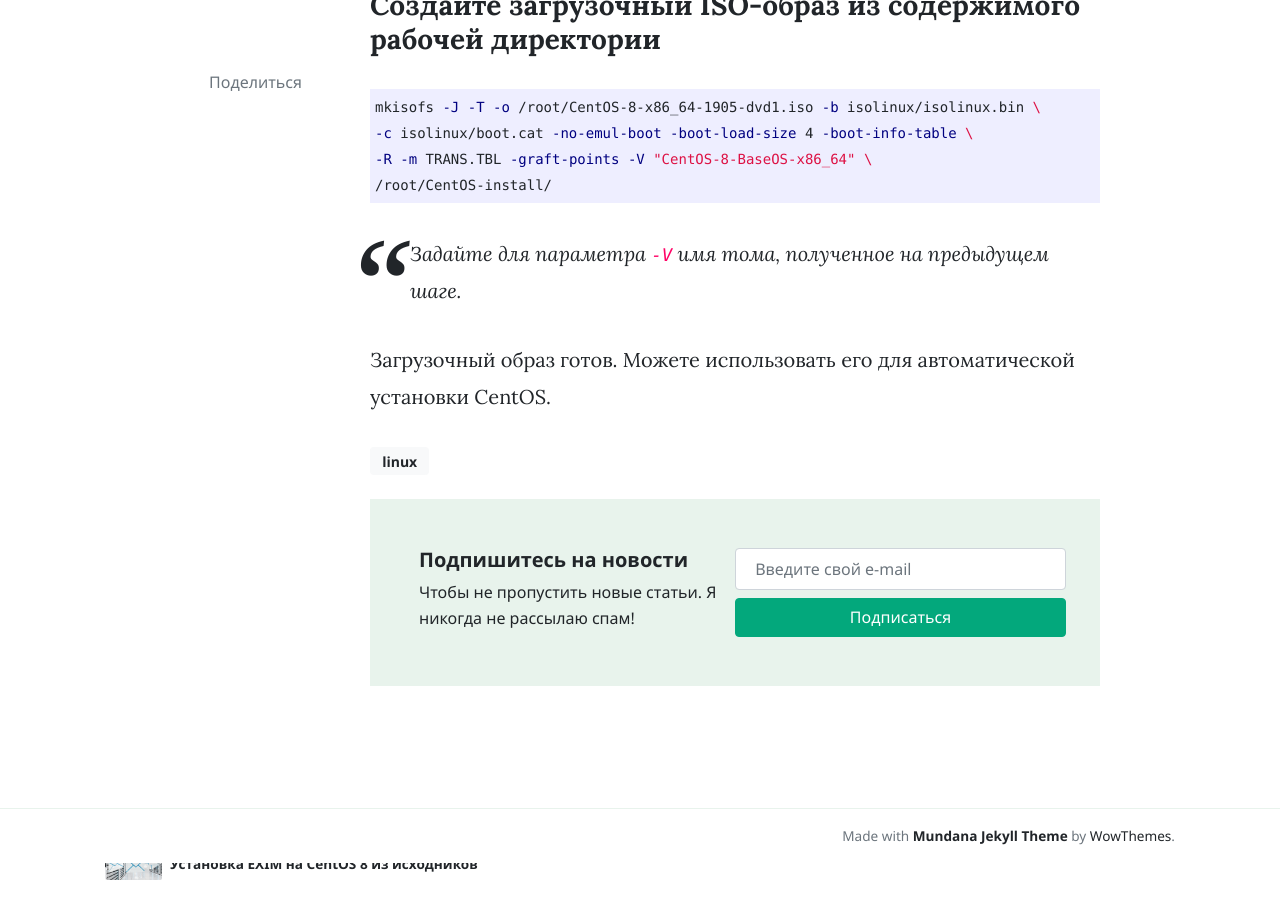
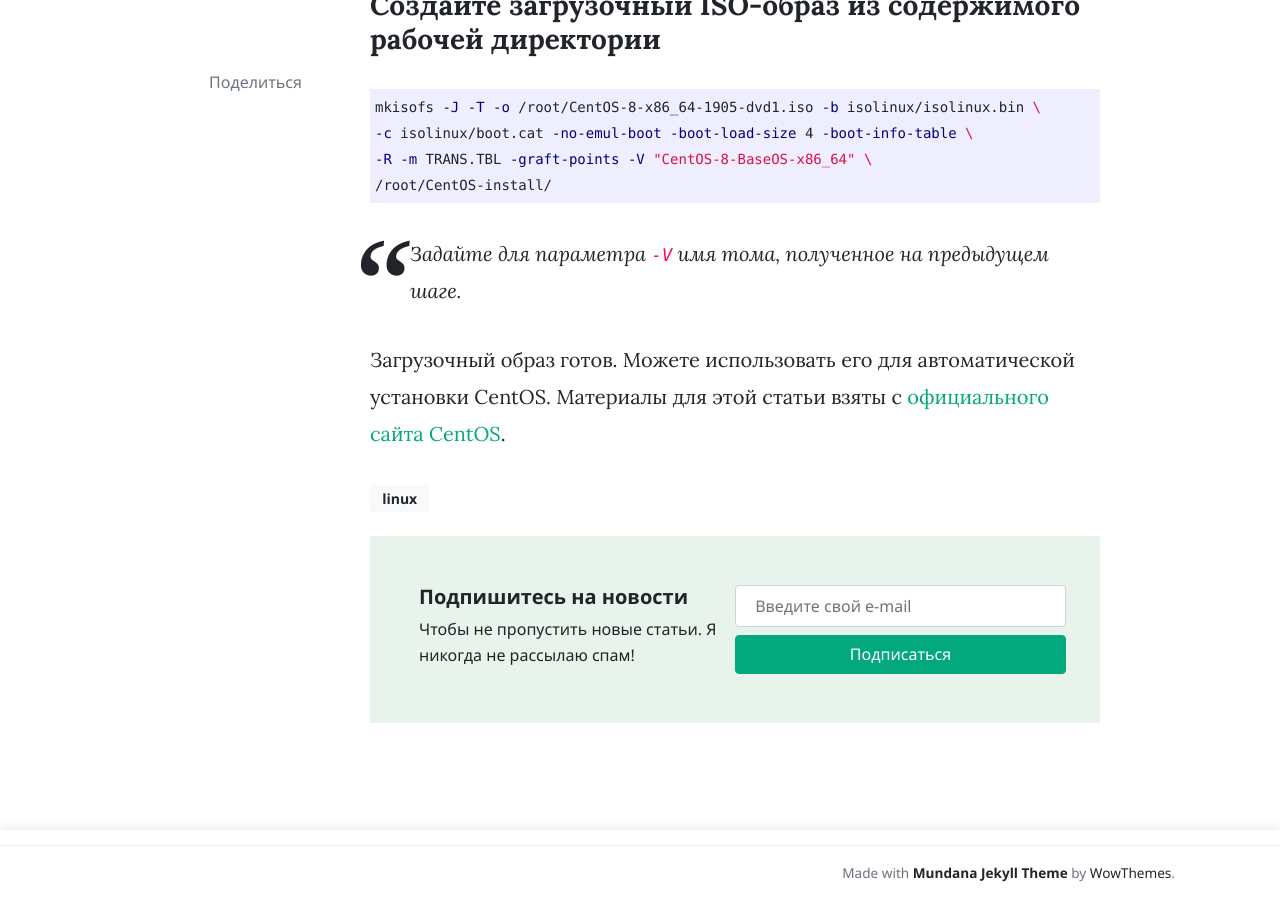
Before and after one commit to mdanshin/mdanshin.github.io, a Jekyll site: the page built from _posts/2019-11-01-CentOS-8-Automatic-Installation.md, in a window 1280 px wide and 900 px high, scrolled down 2754 px. Built offline with Jekyll 4.4.1, drawn with Linux system fonts in a browser that asks for light colours; nearby versions of some CDN libraries; comment, search, counter and statistics services are not loaded.

Commit message:
new post

```diff
--- a/_posts/2019-11-01-CentOS-8-Automatic-Installation.md
+++ b/_posts/2019-11-01-CentOS-8-Automatic-Installation.md
@@ -85,3 +85,4 @@
 >Задайте для параметра `-V` имя тома, полученное на предыдущем шаге.
 
 Загрузочный образ готов. Можете использовать его для автоматической установки CentOS.
+Материалы для этой статьи взяты с [официального сайта CentOS](https://docs.centos.org/en-US/centos/install-guide/Simple_Installation/#sect-simple-install-kickstart).
```
